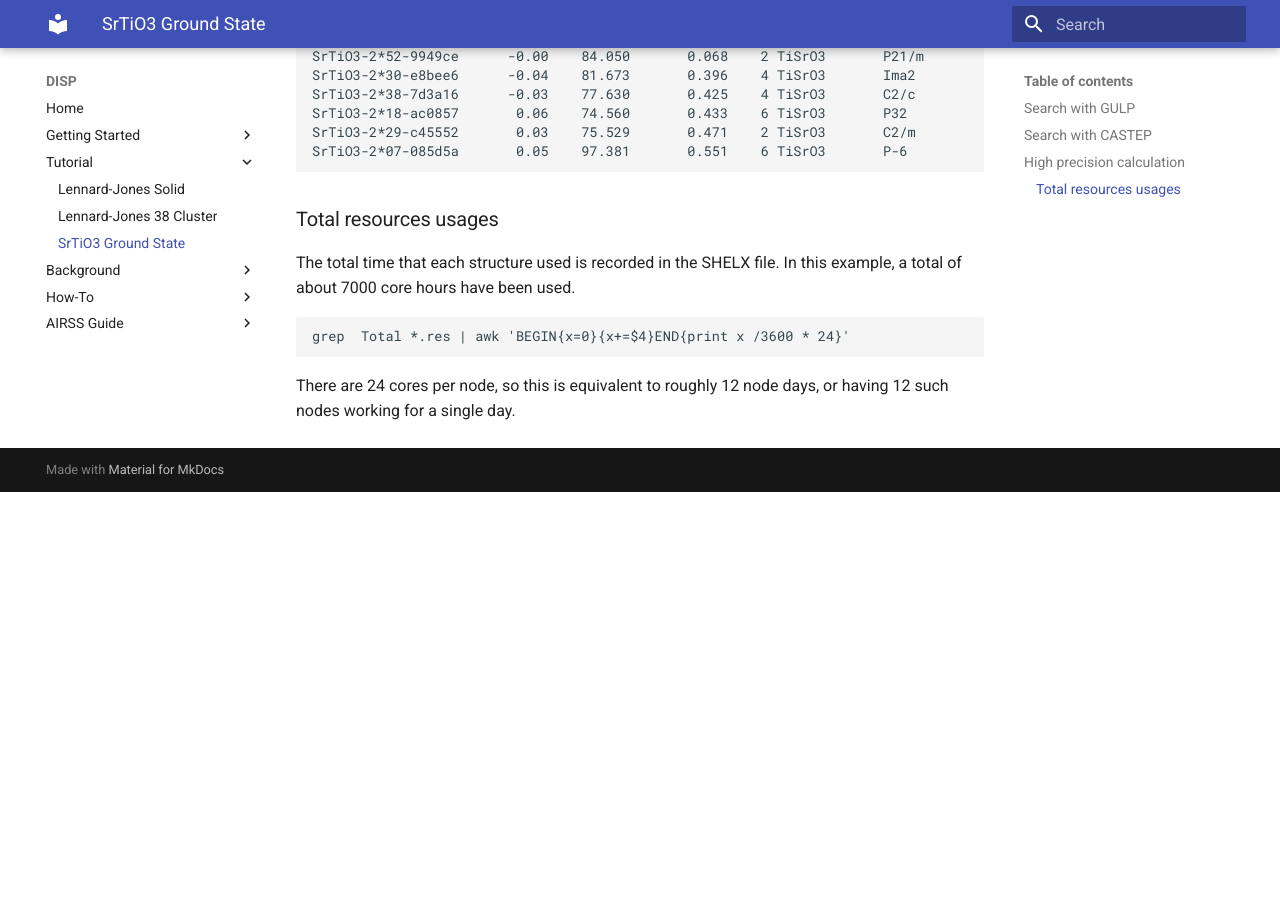
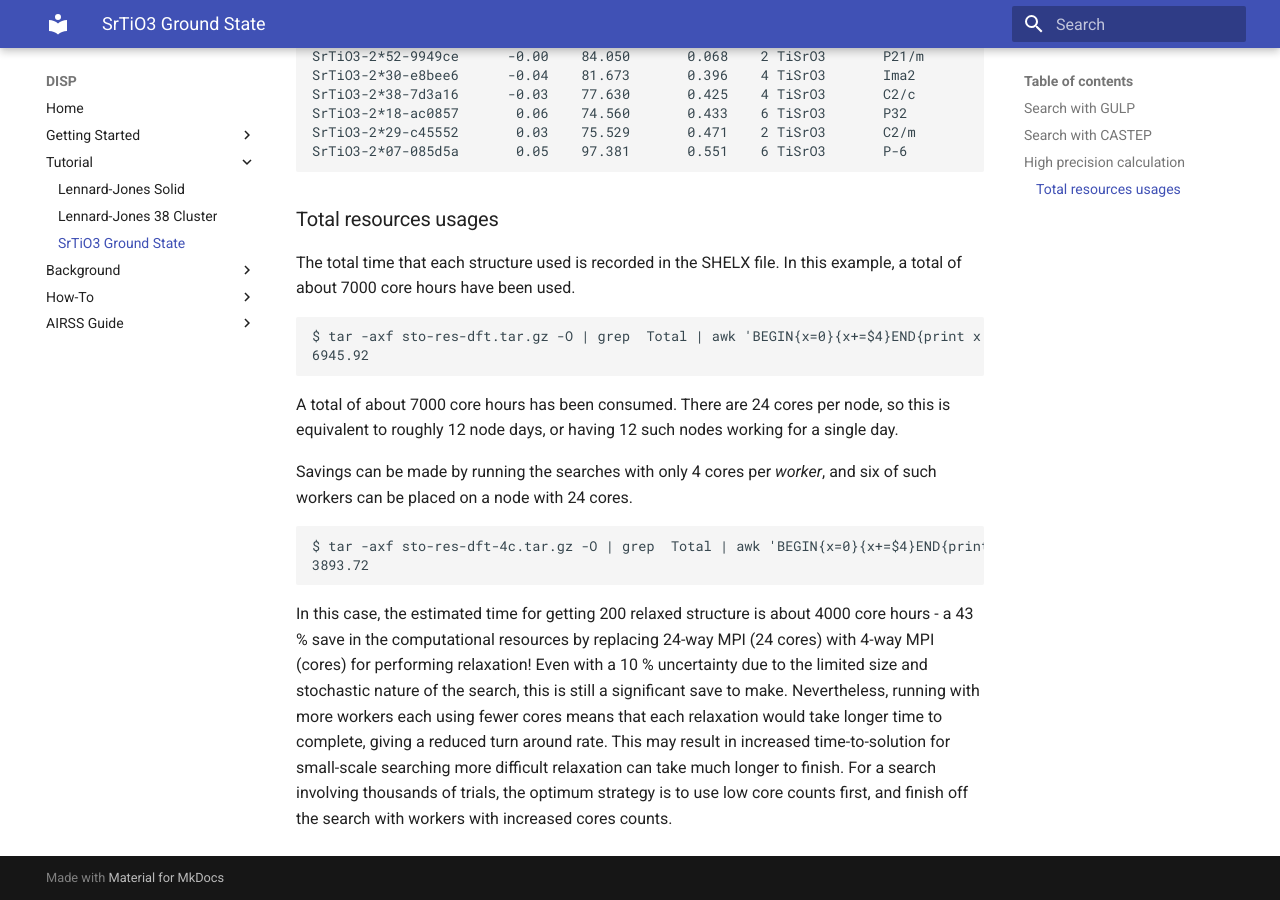
Before and after one commit to zhubonan/disp, an MkDocs documentation site: the page built from docs/examples/sto/README.md, in a window 1280 px wide and 900 px high, scrolled down 6546 px. Built offline with MkDocs 1.6.1 and Material for MkDocs 9.7.7, drawn with Linux system fonts in a browser that asks for light colours; before the commit the page ends 7038 px from its top, so only the background shows below that.

Commit message:
Update the example of STO

````diff
--- a/docs/examples/sto/README.md
+++ b/docs/examples/sto/README.md
@@ -373,8 +373,23 @@ The total time that each structure used is recorded in the SHELX file.
 In this example, a total of about 7000 core hours have been used.
 
 ```
-grep  Total *.res | awk 'BEGIN{x=0}{x+=$4}END{print x /3600 * 24}'
+$ tar -axf sto-res-dft.tar.gz -O | grep  Total | awk 'BEGIN{x=0}{x+=$4}END{print x /3600 * 24}'
+6945.92
 ```
 
+A total of about 7000 core hours has been consumed.
 There are 24 cores per node, so this is equivalent to roughly 12 node days,
 or having 12 such nodes working for a single day.
+
+Savings can be made by running the searches with only 4 cores per *worker*, and six of such workers can be placed on a node with 24 cores.
+
+```
+$ tar -axf sto-res-dft-4c.tar.gz -O | grep  Total | awk 'BEGIN{x=0}{x+=$4}END{print x /3600 * 4 / 189 * 200}'
+3893.72
+```
+
+In this case, the estimated time for getting 200 relaxed structure is about 4000 core hours - a 43 % save in the computational resources by replacing 24-way MPI (24 cores) with 4-way MPI (cores) for performing relaxation!
+Even with a 10 % uncertainty due to the limited size and stochastic nature of the search, this is still a significant save to make.
+Nevertheless, running with more workers each using fewer cores means that each relaxation would take longer time to complete, giving a reduced turn around rate.
+This may result in increased time-to-solution for small-scale searching more difficult relaxation can take much longer to finish.
+For a search involving thousands of trials, the optimum strategy is to use low core counts first, and finish off the search with workers with increased cores counts.
````
